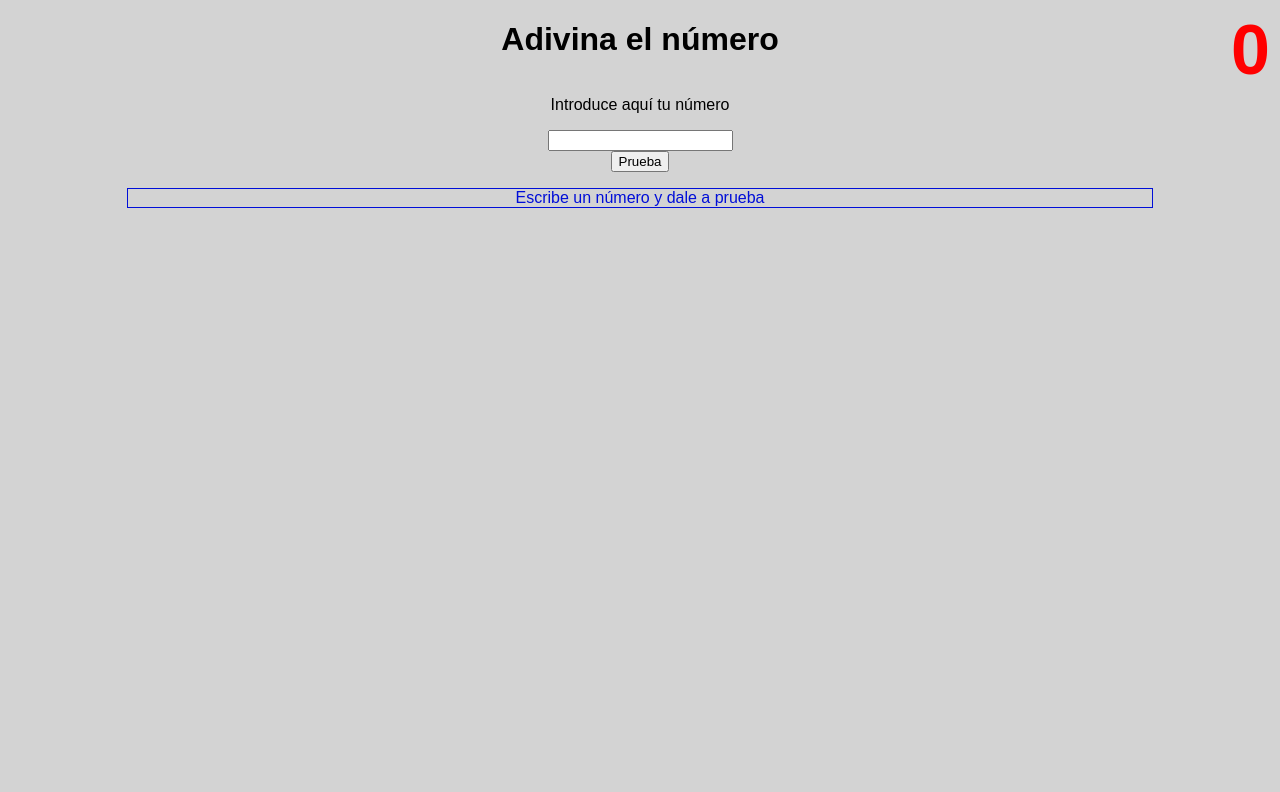
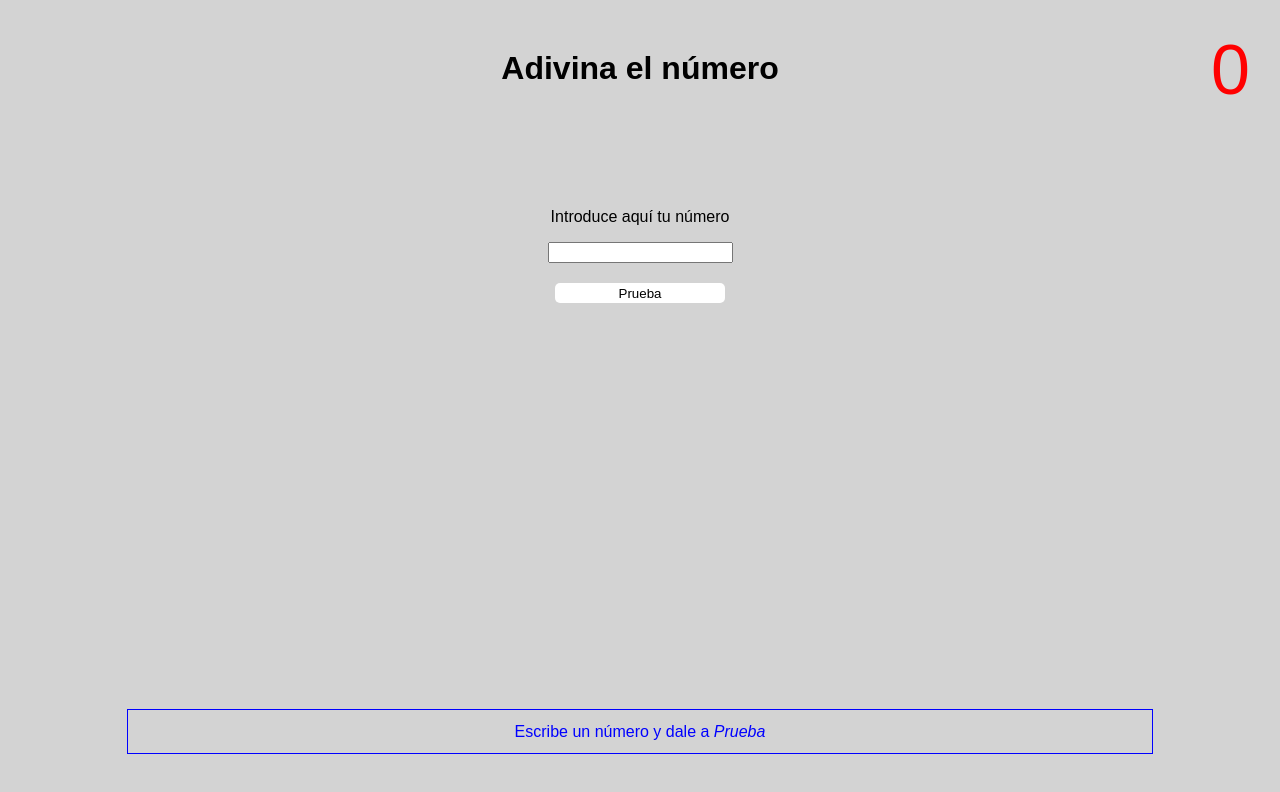
Before and after one commit to neired/m2-evaluacion-intermedia-neired, a website: page _src/templates/index.html in a window 1280 px wide. Drawn offline with nearby package versions, Linux system fonts and the light colour scheme; files that its build step writes are made by us from their sources.

Commit message:
Add style

```diff
--- a/_src/assets/scss/main.scss
+++ b/_src/assets/scss/main.scss
@@ -1,4 +1,4 @@
-body {
+.body {
 	background: lightgrey;
 	margin: 0;
 	height: 100vh;
@@ -9,22 +9,43 @@ body {
   flex-direction: column;
   align-items: center;
 }
-
-.page:first-letter, .title:first-letter, .text:first-letter, .btn:first-letter {
+.title {
+  margin-top: 50px;
+}
+.text {
+  margin-top: 100px;
+}
+.page:first-letter, .title:first-letter, .text:first-letter, .btn:first-letter, .clue:first-letter {
   text-transform: capitalize;
 }
 .clue {
-  color: rgb(0, 14, 216);
-  border: rgb(0, 14, 216) 1px solid;
+  color: blue;
+  border: blue 1px solid;
   width: 80vw;
   text-align: center;
+  height: 30px;
+  padding-top: 13px;
+  position: absolute;
+  bottom: 30px;
 }
 .counter {
   color: red;
   font-family: sans-serif;
   font-size: 70px;
-  font-weight: 700;
+  font-weight: 500;
   position: absolute;
-  right: 10px;
-  top: 10px;
+  right: 30px;
+  top: 30px;
 }
+.btn {
+  background: white;
+  border-radius: 5px;
+  border: none;
+  height: 20px;
+  width: 170px;
+  margin-top: 20px;
+}
+.try{
+  text-transform: capitalize;
+  font-style: italic;
+}
--- a/_src/templates/index.html
+++ b/_src/templates/index.html
@@ -1,18 +1,21 @@
 <!DOCTYPE html>
 <html lang="es">
   <head>
-	<meta charset="UTF-8">
+    <meta charset="UTF-8" />
     <title>Adivinar el número</title>
-  <link rel="icon" href="favicon.png"/>
-	<link rel="stylesheet" href="assets/css/main.css">
+    <link rel="icon" href="favicon.png" />
+    <meta name="viewport" content="width=device-width, initial-scale=1" />
+    <link rel="stylesheet" href="assets/css/main.css" />
   </head>
-<body>
+  <body class="body">
     <div class="page">
       <h1 class="title">adivina el número</h1>
       <p class="text">introduce aquí tu número</p>
-    <input type="number" name="number" id="number" value="" class="input">
+      <input type="number" name="number" id="number" value="" class="input" />
       <button type="button" class="btn">prueba</button>
-    <p class="clue">Escribe un número y dale a <span class="try">prueba</span></p>
+      <p class="clue">
+        escribe un número y dale a <span class="try">prueba</span>
+      </p>
     </div>
     <div class="counter">0</div>
     <script type="text/javascript" src="../assets/js/main.js"></script>
```
Lines whose indentation alone changed are shown as unchanged.
